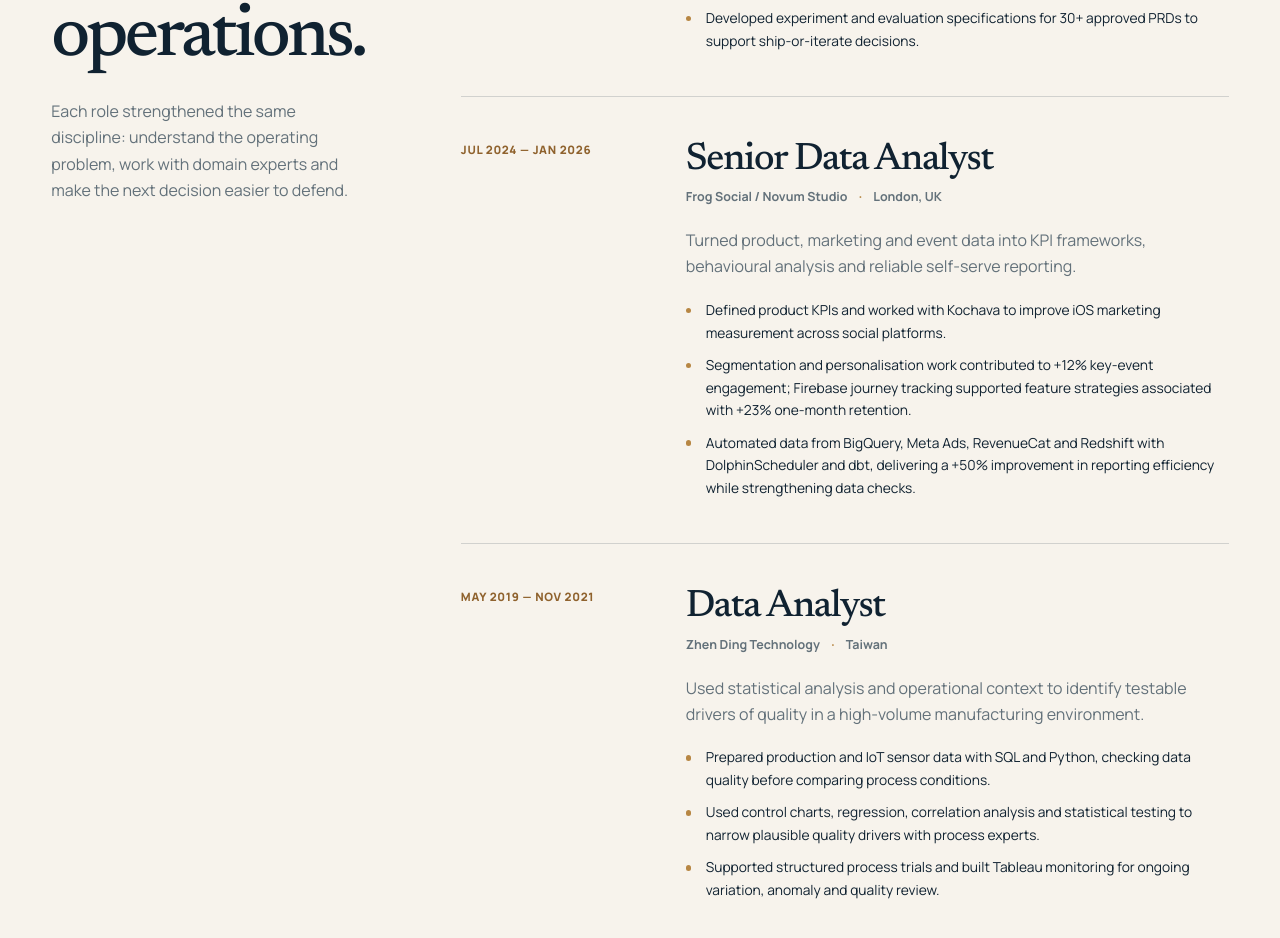
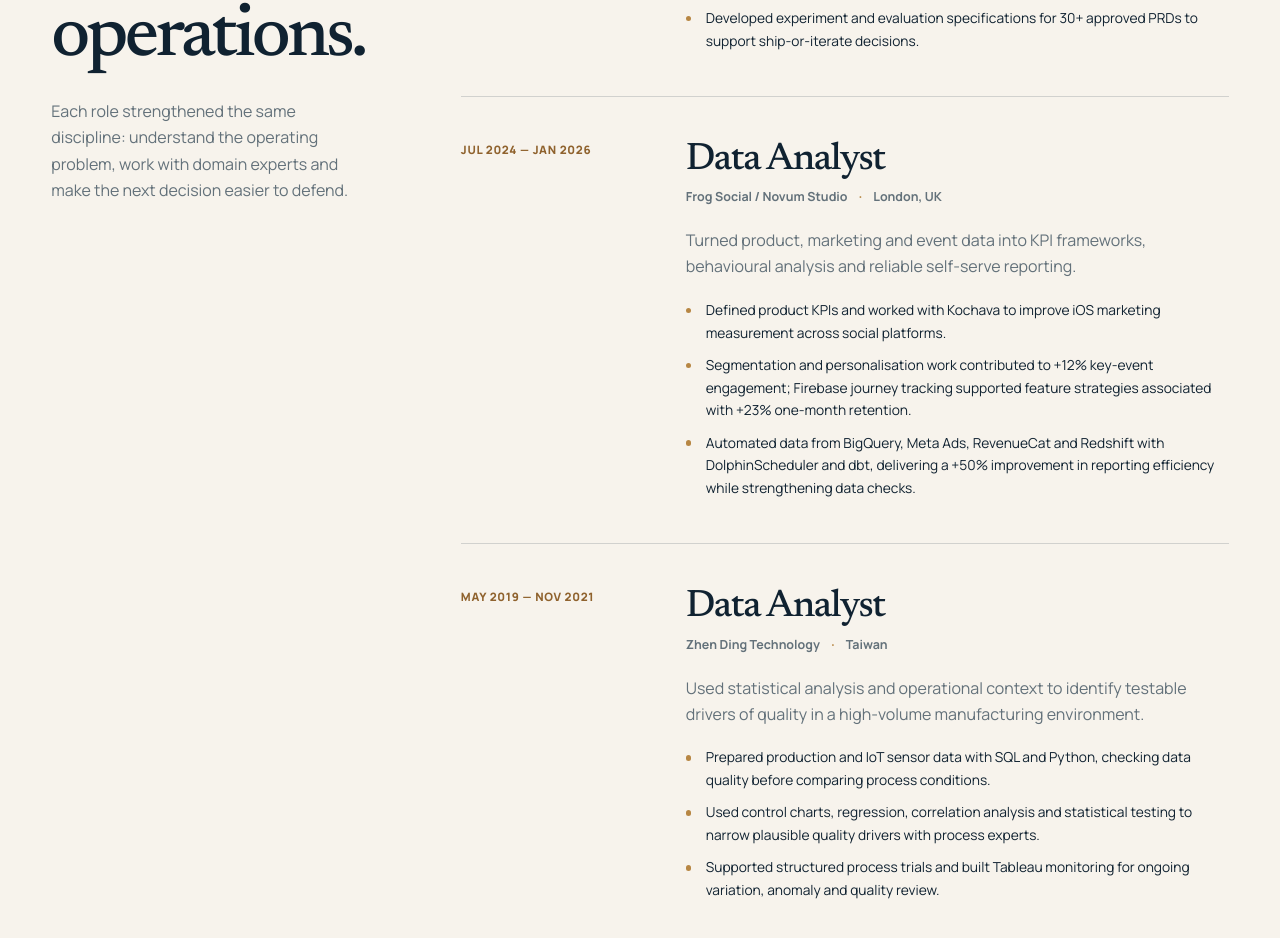
Before and after one commit to slashhsu/Personal_website, a Next.js app: page / in a window 1280 px wide. Shown: the part 8919-9857 px from the top of the page. Built offline with nearby package versions, Linux system fonts and the light colour scheme; no server answers.

Commit message:
Correct previous role title

```diff
--- a/src/data/portfolio.ts
+++ b/src/data/portfolio.ts
@@ -205,7 +205,7 @@ export const experience: ExperienceItem[] = [
     ],
   },
   {
-    role: "Senior Data Analyst",
+    role: "Data Analyst",
     company: "Frog Social / Novum Studio",
     location: "London, UK",
     period: "Jul 2024 — Jan 2026",
```
